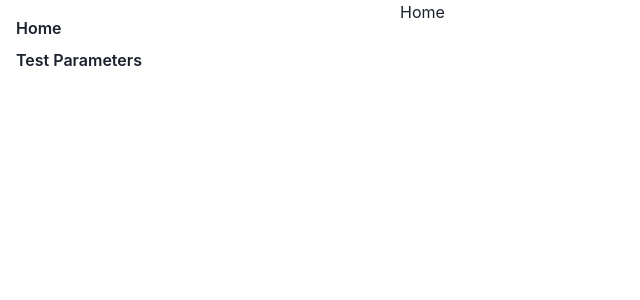
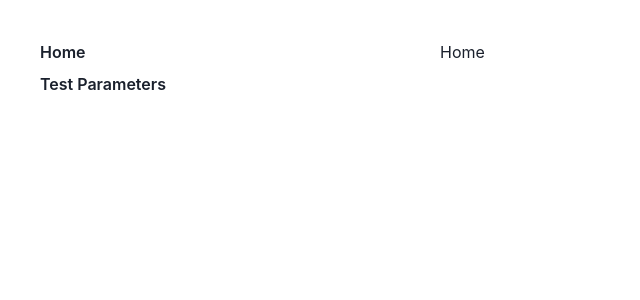
Before and after one commit to NordicBeaver/css-artist, a React (Create React App) app: page / in a window 1280 px wide. Shown: the top 300 px of the page, without its empty margins (0-640 px from the left). Built offline with nearby package versions, Linux system fonts and the light colour scheme.

Commit message:
Add a couple of paddings.

```diff
--- a/src/App.tsx
+++ b/src/App.tsx
@@ -11,8 +11,10 @@ function App() {
     <ChakraProvider>
       <BrowserRouter>
         <Grid templateColumns="400px 1fr" height="100%">
-          <Sidebar></Sidebar>
-          <Box>
+          <Box padding={10}>
+            <Sidebar></Sidebar>
+          </Box>
+          <Box padding={10}>
             <Switch>
               <Route path="/test-parameters">
                 <TestParametersPage></TestParametersPage>
--- a/src/conponents/Sidebar.tsx
+++ b/src/conponents/Sidebar.tsx
@@ -5,7 +5,7 @@ import { Link as RouterLink } from 'react-router-dom';
 
 export default function Sidebar() {
   return (
-    <VStack spacing={2} align="stretch" padding={4} fontWeight={600}>
+    <VStack spacing={2} align="stretch" fontWeight={600}>
       <Link as={RouterLink} to="/">
         Home
       </Link>
```
